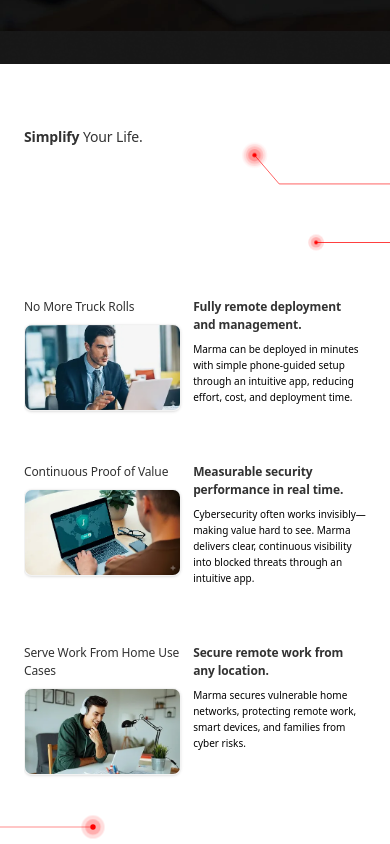
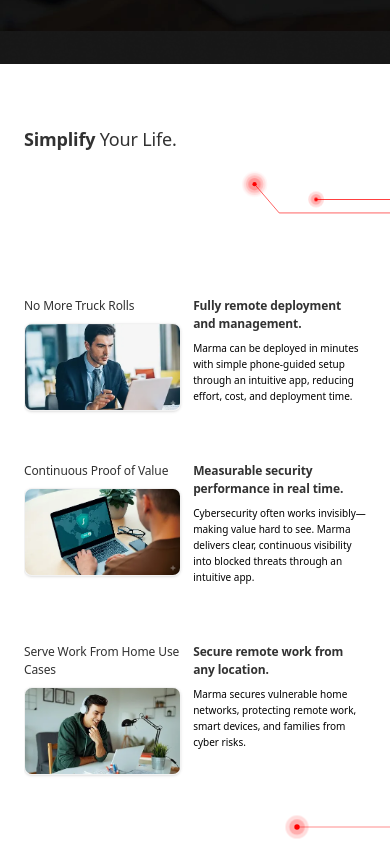
Before and after one commit to vinay-uelement/marma-security, a Next.js app: page /partners in a window 390 px wide. Shown: the part 780-1624 px from the top of the page. Built offline with nearby package versions, Linux system fonts and the light colour scheme.

Commit message:
mobile view fixes

```diff
--- a/app/globals.css
+++ b/app/globals.css
@@ -7,9 +7,11 @@
   --font-banner: var(--font-sora), sans-serif;
 
   /* ================= Navbar Styles ================= */
-  --nav-gradient: linear-gradient(90deg,
-      rgba(255, 255, 255, 0.9) 0%,
-      rgba(255, 255, 255, 0.36) 100%);
+  --nav-gradient: linear-gradient(
+    90deg,
+    rgba(255, 255, 255, 0.9) 0%,
+    rgba(255, 255, 255, 0.36) 100%
+  );
   --nav-blur: blur(1000px);
   --nav-shadow: 0px 4px 24px -1px #00000033;
 }
@@ -20,8 +22,8 @@
   --color-text-dark: #323232;
   --color-text-muted: #727272;
   --color-bg-white: #ffffff;
-  --color-bg-light: #F7F7F7;
-  --color-bg-card: #F0F0F0;
+  --color-bg-light: #f7f7f7;
+  --color-bg-card: #f0f0f0;
   --color-border-card: #d9d9d98c;
   --color-nav-text: #101010;
 
@@ -79,8 +81,9 @@ img {
 
   /* FL2: Large Headings - Component Section Headers */
   .fl2 {
-    @apply font-title text-[14px] md:text-[24px] lg:text-[32px] leading-[1.3] md:leading-[48px] tracking-[-0.01em] text-text-dark;
+    @apply font-title font-medium text-[18px] md:text-[30px] lg:text-[40px] leading-[1.3] md:leading-[56px] tracking-[-0.01em] text-text-dark;
   }
+
   .fl2-1 {
     @apply font-title font-medium text-[14px] md:text-[28px] lg:text-[36px] leading-[62px] text-text-dark tracking-[-0.01em];
   }
@@ -142,7 +145,7 @@ img {
   }
   .fl5-3 {
     font-family: var(--font-title);
-    @apply font-normal text-[13px] md:text-[20px] lg:text-[20px] leading-[34px] tracking-[-0.01em] text-[#FF0000] ;
+    @apply font-normal text-[13px] md:text-[20px] lg:text-[20px] leading-[34px] tracking-[-0.01em] text-[#FF0000];
   }
 
   /* Specific Interactive/Structural variants */
@@ -156,18 +159,13 @@ img {
     @apply text-[#989898] font-medium hover:text-text-muted;
   }
   .fl2-nav {
-  @apply font-body font-normal text-[14px] xl:text-[16px] leading-[30px] text-nav-text text-[var(--color-nav-text)];
+    @apply font-body font-normal text-[14px] xl:text-[16px] leading-[30px] text-nav-text text-[var(--color-nav-text)];
+  }
 }
-}
-
 
 /* ===============================================================
    GLOBAL COMPONENTS — Navbar
    =============================================================== */
-
-
-
-
 
 .nav-logo {
   @apply w-[109px] lg:w-auto h-auto lg:h-6 object-contain;
@@ -178,11 +176,15 @@ img {
 }
 
 .navbar-glass {
-  background: linear-gradient(186.29deg, rgba(255, 255, 255, 0.308) -32.46%, rgba(255, 255, 255, 0.056) 279.84%);
+  background: linear-gradient(
+    186.29deg,
+    rgba(255, 255, 255, 0.308) -32.46%,
+    rgba(255, 255, 255, 0.056) 279.84%
+  );
   backdrop-filter: blur(45.73509216308594px);
   -webkit-backdrop-filter: blur(45.73509216308594px);
   box-shadow: 0px 3.66px 21.95px -0.91px #00000033;
-  border: 1px solid #FFFFFF47;
+  border: 1px solid #ffffff47;
 }
 
 @media (min-width: 1024px) {
@@ -226,9 +228,11 @@ img {
 }
 
 .footer-form-glass {
-  background: linear-gradient(130.96deg,
-      rgba(255, 255, 255, 0.176) -36.72%,
-      rgba(255, 255, 255, 0.032) 100%);
+  background: linear-gradient(
+    130.96deg,
+    rgba(255, 255, 255, 0.176) -36.72%,
+    rgba(255, 255, 255, 0.032) 100%
+  );
   border: 1px solid #ffffff47;
   backdrop-filter: blur(45.73509216308594px);
 
@@ -502,9 +506,11 @@ img {
 } */
 
 .stats-glass-card {
-  background: linear-gradient(130.96deg,
-      rgba(255, 255, 255, 0.2035) -36.72%,
-      rgba(255, 255, 255, 0.037) 100%);
+  background: linear-gradient(
+    130.96deg,
+    rgba(255, 255, 255, 0.2035) -36.72%,
+    rgba(255, 255, 255, 0.037) 100%
+  );
   -webkit-backdrop-filter: blur(45.7px);
   backdrop-filter: blur(45.7px);
   box-shadow: 0px 3.66px 21.95px -0.91px #00000033;
@@ -575,8 +581,6 @@ img {
 /* ===============================================================
    HOMEPAGE
    =============================================================== */
-
-
 
 /* ===============================================================
    CONTACT US PAGE
--- a/app/partners/page.tsx
+++ b/app/partners/page.tsx
@@ -22,7 +22,6 @@ export default function PartnersPage() {
       >
         {/* Main Content Container — fills entire banner height */}
         <div className="relative z-10 w-full flex-1 px-6 lg:px-12 flex flex-col items-center text-center pt-28 md:pt-32">
-
           {/* Title + Subtitle group — sits near the top-center */}
           <div className="flex flex-col space-y-6 lg:space-y-8 items-center max-w-[900px] mt-10 md:mt-20">
             {/* Title text */}
@@ -37,13 +36,17 @@ export default function PartnersPage() {
 
             {/* Subtitle */}
             <p className="partners-banner-subtitle max-w-[700px] mx-auto mt-4">
-              Marma Security operates a comprehensive partner program designed to extend reach and enhance service delivery. Our ecosystem enables VARs, MSPs, MSSPs, and System Integrators to offer enterprise-grade cybersecurity to all customer segments with simplified deployment and strong recurring revenue potential.
+              Marma Security operates a comprehensive partner program designed
+              to extend reach and enhance service delivery. Our ecosystem
+              enables VARs, MSPs, MSSPs, and System Integrators to offer
+              enterprise-grade cybersecurity to all customer segments with
+              simplified deployment and strong recurring revenue potential.
             </p>
           </div>
 
           {/* Buttons — vertically centered in the remaining space below subtitle */}
           <div className="flex-1 flex items-center">
-            <div className="flex flex-col sm:flex-row items-center justify-center gap-4 sm:gap-6 w-full">
+            <div className="flex flex-row items-center justify-center gap-4 sm:gap-6 w-full">
               {/* Get Started Button */}
               <Link href="#">
                 <Button icon label="Get Started" />
@@ -55,7 +58,6 @@ export default function PartnersPage() {
               </Link>
             </div>
           </div>
-
         </div>
       </section>
 
--- a/components/partners/PartnersBottomBanner.tsx
+++ b/components/partners/PartnersBottomBanner.tsx
@@ -7,7 +7,7 @@ export default function PartnersBottomBanner() {
     <>
       {/* DESKTOP VIEW */}
       <section className="hidden lg:block w-full relative py-0 md:py-12 lg:py-16 mb-4 md:mb-0 bg-[#fff]">
-        {/* Top Left Decorative Red Line */}
+        {/* Top right Decorative Red Line */}
         <div className="absolute top-12 lg:top-16 left-0 w-screen z-20 flex justify-end">
           <div className="w-[180px] md:w-[240px] lg:w-[320px]">
             <DecorativeLine
@@ -70,14 +70,14 @@ export default function PartnersBottomBanner() {
 
       {/* MOBILE & TABLET VIEW */}
       <section className="lg:hidden w-full relative z-20 flex flex-col pt-10 md:pt-4 pb-5 md:pb-0">
-        {/* Top Left Decorative Red Line */}
-        <div className="absolute top-2 sm:top-4 left-0 w-screen z-20">
+        {/* Top right Decorative Red Line */}
+        <div className="absolute top-2 sm:top-4 left-0 w-screen z-20 flex justify-end">
           <div className="w-[180px] sm:w-[240px]">
             <DecorativeLine
               viewBox="0 0 600 80"
-              points="0,40 310,40"
+              points="-3000,40 310,40"
               dots={[{ cx: 310, cy: 40, rippleCount: 3 }]}
-              className="w-full h-auto"
+              className="w-full h-auto scale-x-[-1]"
             />
           </div>
         </div>
--- a/components/partners/SimplifyLife.tsx
+++ b/components/partners/SimplifyLife.tsx
@@ -68,7 +68,7 @@ export default function SimplifyLife() {
       {/* The flex container now stays flex-col until 901px */}
       <div className="flex flex-col min-[901px]:flex-row justify-between items-start min-[901px]:items-center mb-16 gap-8 relative z-10 w-full mb-16">
         {/* TEXT */}
-        <h2 className="w-full min-[901px]:w-[55%] fl2 text-left">
+        <h2 className="fl2 w-full min-[901px]:w-[55%] fl2 text-left">
           <HighlightedText
             text="Simplify"
             className="text-[#323232] font-bold"
@@ -79,7 +79,7 @@ export default function SimplifyLife() {
 
         {/* Decorative Red Line Graphic */}
         <div
-          className="flex flex-col w-[60%] sm:w-[50%] min-[901px]:w-[45%] self-end min-[901px]:self-auto translate-x-8 sm:translate-x-12 min-[901px]:translate-x-0 mt-12
+          className="flex flex-col w-[60%] sm:w-[50%] min-[901px]:w-[45%] self-end min-[901px]:self-auto translate-x-8 sm:translate-x-12 min-[901px]:translate-x-0 mt-0 md:mt-12
            min-[901px]:mt-0 pointer-events-none z-0"
         >
           <DecorativeLine
@@ -94,7 +94,7 @@ export default function SimplifyLife() {
             viewBox="0 0 500 120"
             points="150,20 210,90 3000,90"
             dots={[{ cx: 150, cy: 20, rippleCount: 4, rippleBaseDelay: 0.9 }]}
-            className="w-full h-auto -mt-28"
+            className="w-full h-auto -mt-10 md:-mt-28"
             dotRadius={7}
             animationDuration={3}
           />
--- a/components/solutions/SolutionsInfo.tsx
+++ b/components/solutions/SolutionsInfo.tsx
@@ -79,7 +79,7 @@ export default function SolutionsInfo({
             variant="secondary"
             label="Explore"
             textContainer="text-black!"
-            className=" border-gray-400!"
+            className=" border-gray-300!"
           />
         </div>
       </div>
--- a/components/solutions/SolutionsTabs.tsx
+++ b/components/solutions/SolutionsTabs.tsx
@@ -188,7 +188,7 @@ export default function SolutionsTabs() {
 
       <section className="w-full max-w-[1440px] mx-auto px-6 lg:px-12 pt-16 md:pt-24 bg-[#FFFFFF] relative">
         {/* Header Section */}
-        <div className="flex flex-col min-[901px]:flex-row justify-between items-start min-[901px]:items-center mb-16 gap-8 relative z-10 w-full">
+        <div className="flex flex-col min-[901px]:flex-row justify-between items-start min-[901px]:items-center mb-16 gap-0 md:gap-8 relative z-10 w-full">
           <h2 className="w-full min-[901px]:w-[55%] fl2 text-left">
             Security That{" "}
             <HighlightedText
@@ -212,7 +212,7 @@ export default function SolutionsTabs() {
               viewBox="0 0 500 120"
               points="20,20 80,90 3000,90"
               dots={[{ cx: 20, cy: 20, rippleCount: 4, rippleBaseDelay: 0.5 }]}
-              className="w-full h-auto -mt-28"
+              className="w-full h-auto -mt-8 md:-mt-28"
               dotRadius={8}
               animationDuration={3}
             />
```
Also changed, not shown: components/technology/IntelligentSecurity.tsx (+7 -5 lines).
